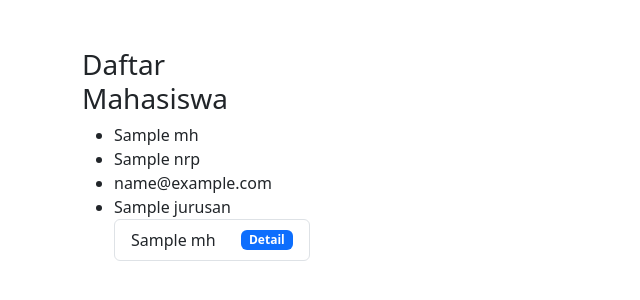
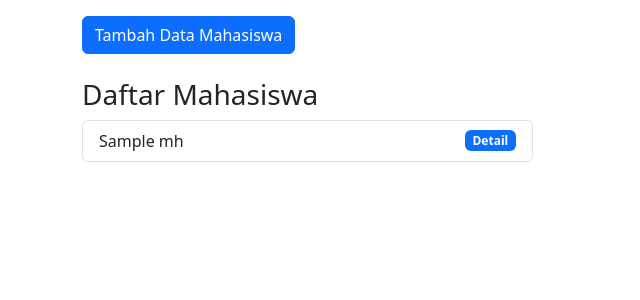
Before and after one commit to PramudyaDimas/prakweb_2024_b_223040005, a PHP site: the page made by MVC/app/views/mahasiswa/index.php in a window 1280 px wide. Shown: the part 56-356 px from the top of the page, without its empty margins (0-640 px from the left). Run offline with PHP 8.4, Linux system fonts and the light colour scheme; the template is opened without the code that fills it: most values are stand-ins (such as "Sample title", 1, 10 or a date in 2020); some libraries are stand-ins or nearby versions.

Commit message:
MVC - Insert Data

```diff
--- a/MVC/app/controllers/Home.php
+++ b/MVC/app/controllers/Home.php
@@ -1,12 +1,13 @@
 <?php
 
-class Home {
 class Home extends Controller {
     public function index() {
-        echo 'home/index';
+
         $data['judul'] = 'Home';
+        $data['nama'] = $this->model('User_model')->getUser();
         $this->view('templates/header', $data);
         $this->view('home/index');
+        $this->view('home/index', $data);
         $this->view('templates/footer');
     }
 }
--- a/MVC/app/core/Database.php
+++ b/MVC/app/core/Database.php
@@ -58,4 +58,7 @@ class Database
         $this->execute();
         return $this->stmt->fetch(PDO::FETCH_ASSOC);
     }
+    public function rowCount(){
+        return $this->stmt->rowCount();
+    }
 }
--- a/MVC/app/views/mahasiswa/index.php
+++ b/MVC/app/views/mahasiswa/index.php
@@ -1,14 +1,11 @@
-<div class="container mt-5">
+<div class="container mt-3">
     <div class="row">
-        <div class="col-6">
         <div class="col-5">
+            <button type="button" class="btn btn-primary" data-bs-toggle="modal" data-bs-target="#formModal">
+                Tambah Data Mahasiswa
+            </button>
+            <br><br>
             <h3>Daftar Mahasiswa</h3>
-            <?php foreach( $data['mhs'] as $mhs ) : ?>
-            <ul>
-                <li><?= $mhs['nama']; ?></li>
-                <li><?= $mhs['nrp']; ?></li>
-                <li><?= $mhs['email']; ?></li>
-                <li><?= $mhs['jurusan']; ?></li>
             <ul class="list-group">
                 <?php foreach ($data['mhs'] as $mhs) : ?>
                 <li class="list-group-item d-flex justify-content-between align-items-center">
@@ -18,8 +15,47 @@
                 </li>
                 <?php endforeach; ?>
             </ul>
-            <?php endforeach; ?>
         </div>
     </div>
+</div>
+<!-- Modal -->
+<div class="modal fade" id="formModal" tabindex="-1" aria-labelledby="judulModal" aria-hidden="true">
+    <div class="modal-dialog">
+        <div class="modal-content">
+            <div class="modal-header">
+                <h1 class="modal-title fs-5" id="judulModal">Tambah Data Mahasiswa</h1>
+                <button type="button" class="btn-close" data-bs-dismiss="modal" aria-label="Close"></button>
+            </div>
+            <div class="modal-body">
+                <form action="<?= BASEURL; ?>/mahasiswa/tambah" method="post">
+                    <div class="form-group">
+                        <label for="nama">Nama</label>
+                        <input type="text" class="form-control" id="nama" name="nama">
+                    </div>
+                    <div class="form-group">
+                        <label for="nrp">NRP</label>
+                        <input type="number" class="form-control" id="nrp" name="nrp">
+                    </div>
+                    <div class="form-group">
+                        <label for="email">Email</label>
+                        <input type="email" class="form-control" id="email" name="email">
+                    </div>
+                    <div class="form-group">
+                        <label for="jurusan">Example Jurusan</label>
+                        <select class="form-control" id="jurusan" name="jurusan">
+                            <option value="Teknik Informatika">Teknik Informatika</option>
+                            <option value="Teknik Industri">Teknik Industri</option>
+                            <option value="Teknik Mesin">Teknik Mesin</option>
+                            <option value="Teknologi Pangan">Teknologi Pangan</option>
+                            <option value="Teknik Lingkungan">Teknik Lingkungan</option>
+                        </select>
+                    </div>
+            </div>
+            <div class="modal-footer">
+                <button type="button" class="btn btn-secondary" data-bs-dismiss="modal">Close</button>
+                <button type="submit" class="btn btn-primary">Tambah Data</button>
+                </form>
+            </div>
+        </div>
     </div>
 </div>
```
Also changed, not shown: MVC/app/controllers/Mahasiswa.php (+5 -7 lines), MVC/app/models/Mahasiswa_model.php (+14 -18 lines).
